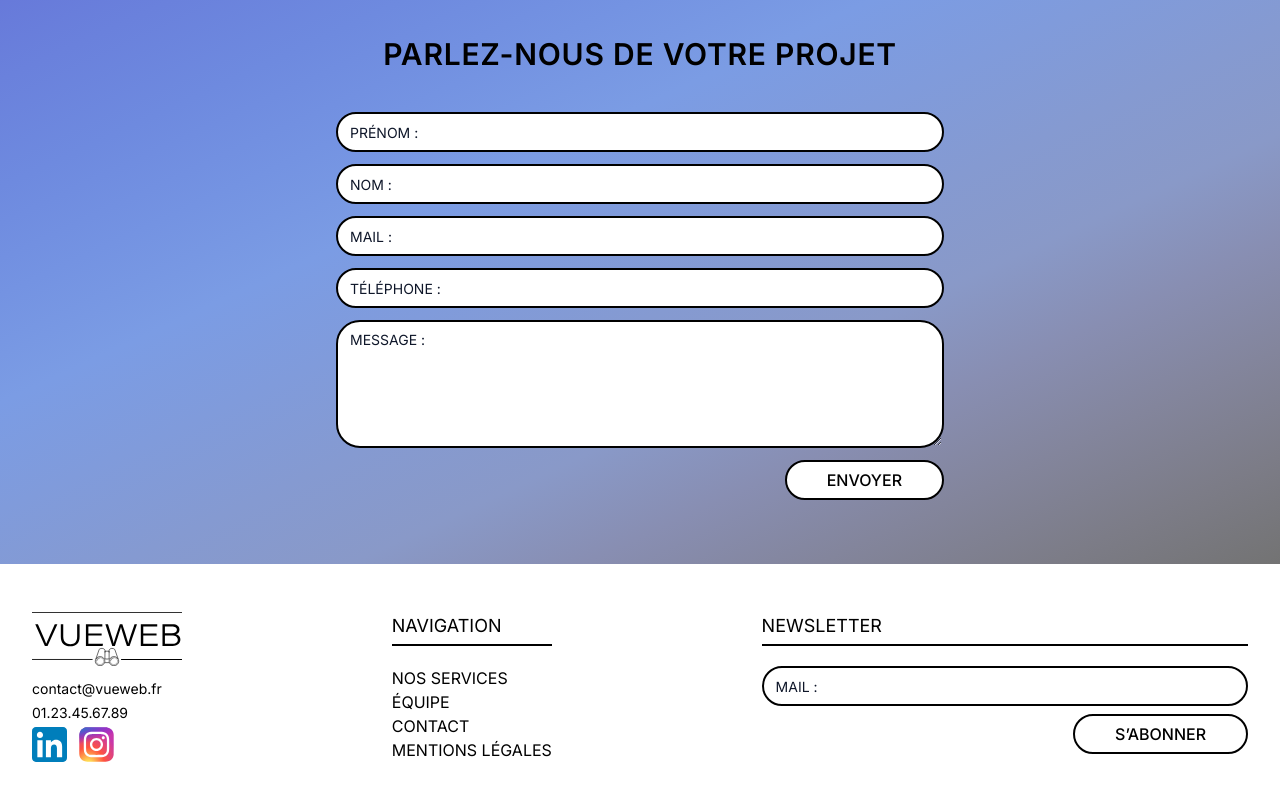
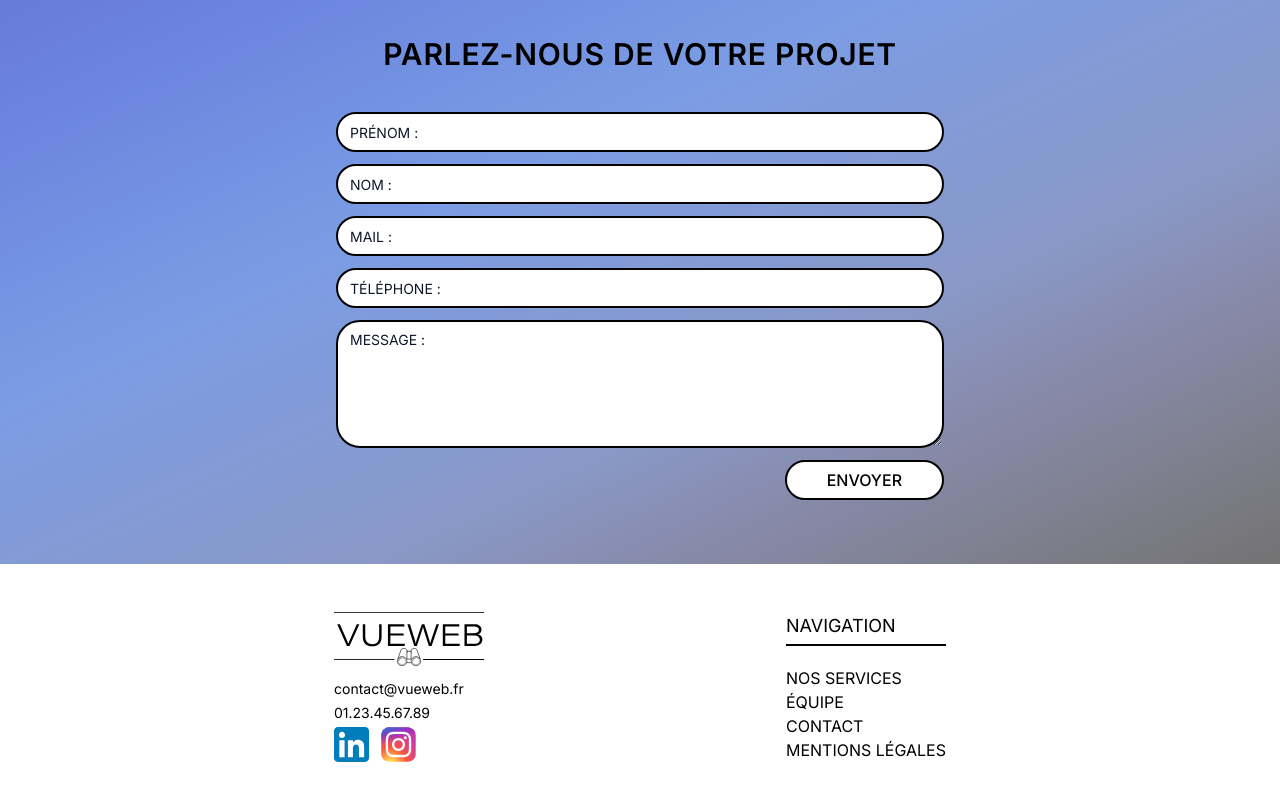
Before and after one commit to dkoshevko/VueWeb, a Next.js app: page / in a window 1280 px wide. Shown: the part 2642-3442 px from the top of the page. Built offline with nearby package versions, Linux system fonts and the light colour scheme.

Commit message:
footer + scroll

```diff
--- a/components/basics/Footer.tsx
+++ b/components/basics/Footer.tsx
@@ -9,7 +9,7 @@ import { Input } from "../ui/input";
 export default function Footer() {
   return (
     <footer>
-      <div className="flex container justify-between py-12">
+      <div className="flex container justify-evenly py-12">
         <div className="flex flex-col justify-between">
           <Logo imageStyle="dark:invert" />
           <nav className="text-sm">
@@ -50,7 +50,7 @@ export default function Footer() {
             Mentions légales
           </Link>
         </div>
-        <div className="flex flex-col w-2/5">
+        {/* <div className="flex flex-col w-2/5">
           <h5 className="uppercase text-lg border-b-2 border-black pb-1 mb-5 dark:border-white">
             Newsletter
           </h5>
@@ -66,7 +66,7 @@ export default function Footer() {
           >
             S’abonner
           </Button>
-        </div>
+        </div> */}
       </div>
     </footer>
   );
--- a/styles/globals.css
+++ b/styles/globals.css
@@ -19,3 +19,7 @@
     #737373
   );
 }
+
+html {
+  scroll-behavior: smooth;
+}
```
